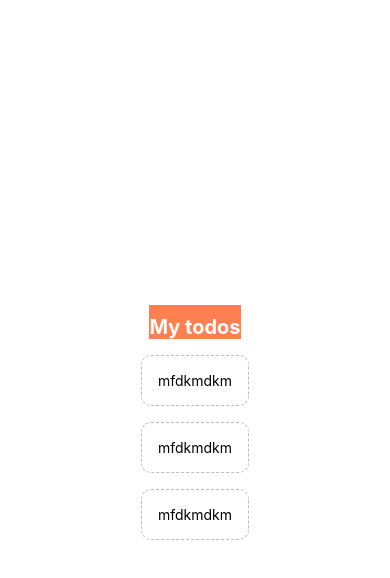
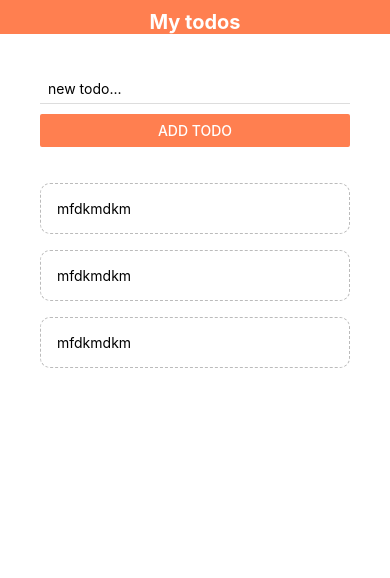
Before and after one commit to prog-hammer/todo-app, a React Native app: screen / in a window 390 px wide. Shown: the top 578 px of the page. Built offline with nearby package versions, Linux system fonts and the light colour scheme.

Commit message:
Add todo implemented

```diff
--- a/App.js
+++ b/App.js
@@ -1,7 +1,8 @@
 import React,{useState} from 'react';
-import { StyleSheet, Text, View, FlatList } from 'react-native';
+import { StyleSheet, Text, View, FlatList, Alert, TouchableWithoutFeedback, Keyboard, TouchableWithoutFeedbackComponent} from 'react-native';
 import Header from './components/header';
 import Todo from './components/todos';
+import AddTodo from './components/addTodo';
 export default function App() {
 
   const [todos,setTodos]=useState([
@@ -16,10 +17,29 @@
     })
   }
 
+  const submitHandler=(text)=>{
+    if(text.length>3){
+      setTodos(prevTodos=>{
+        return[
+          {text,key:Math.random().toString()},
+          ...prevTodos
+        ]
+      })
+    }
+    else{
+      Alert.alert('OOPS','Todo must be over 3 characters long',
+        [{text:'Understood',onPress: ()=>console.log("alert closed")}]
+      );
+    }
+  }
+
   return (
+    <TouchableWithoutFeedback onPress={()=>Keyboard.dismiss()}>
     <View style={styles.container}>
       <Header />
-      <View>
+      <View style={styles.content}>
+        <AddTodo submitHandler={submitHandler}/>
+        <View style={styles.list}>
           <FlatList
             data={todos}
             renderItem={({ item }) => (
@@ -28,6 +48,8 @@
           />
       </View>
       </View>
+    </View>
+    </TouchableWithoutFeedback>
   );
 }
 
@@ -35,7 +57,11 @@
   container: {
     flex: 1,
     backgroundColor: '#fff',
-    alignItems: 'center',
-    justifyContent: 'center',
+  },
+  content: {
+    padding: 40,
+  },
+  list: {
+    marginTop: 20,
   },
 });
--- /dev/null
+++ b/components/addTodo.js
@@ -0,0 +1,33 @@
+import React, { useState } from 'react';
+import {View,Text,StyleSheet, TextInput, Button} from 'react-native';
+
+export default function AddTodo({submitHandler}){
+    const [text,setText]=useState('');
+
+    const changeHandler=(val)=>{
+        setText(val);
+    }
+    return(
+        <View>
+            <TextInput
+                style={styles.input}
+                placeholder='new todo...'
+                onChangeText={changeHandler}
+                value={text}
+            />
+            <Button
+                color='coral' onPress={() => submitHandler(text)} title='add todo'
+            />
+        </View>
+    )
+}
+
+const styles = StyleSheet.create({
+    input: {
+      marginBottom: 10,
+      paddingHorizontal: 8,
+      paddingVertical: 6,
+      borderBottomWidth: 1,
+      borderBottomColor: '#ddd',
+    },
+  });
```
Lines whose indentation alone changed are shown as unchanged.
